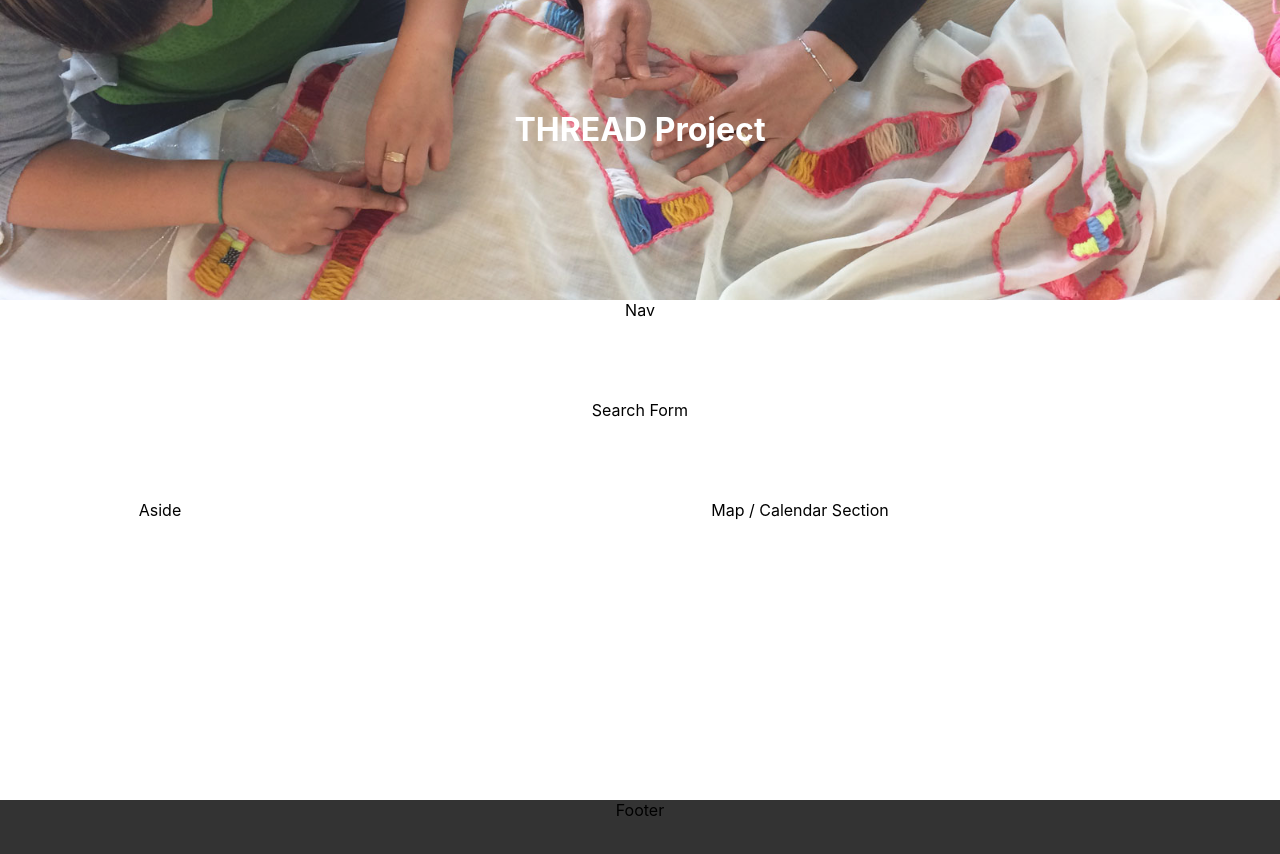
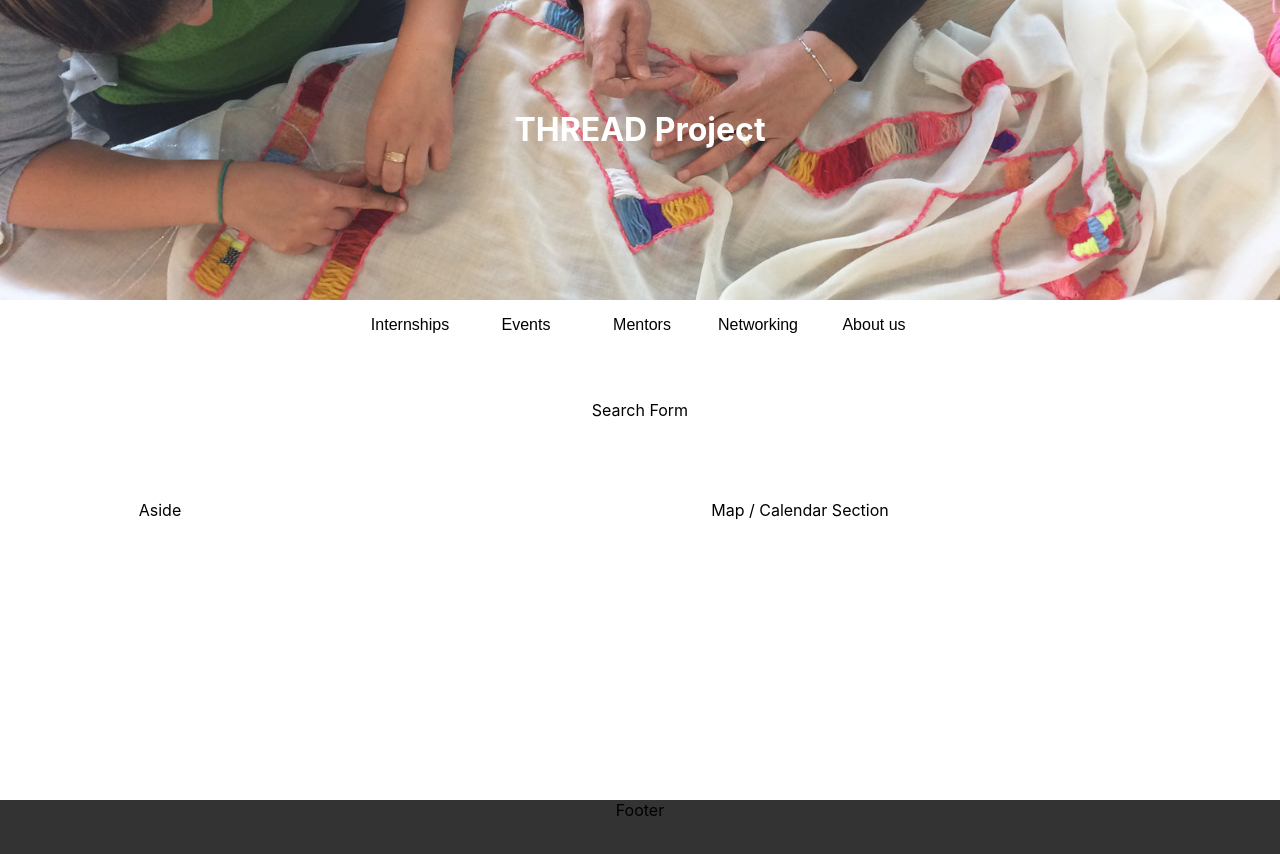
Before and after one commit to paredesrichard/thread-app-project, a React (Create React App) app: page / in a window 1280 px wide. Shown: the top 854 px of the page. Built offline with nearby package versions, Linux system fonts and the light colour scheme.

Commit message:
Added the actual navigation menu with css

```diff
--- a/src/components/Navmenu.css
+++ b/src/components/Navmenu.css
@@ -1,3 +1,47 @@
 nav {
   grid-area: nav;
 }
+
+nav ul {
+  list-style: none;
+  background-color: white;
+  color: gray;
+  text-align: center;
+  padding: 0;
+  margin: 0;
+}
+
+nav li {
+  font-family: "Oswald", sans-serif;
+  font-size: 1em;
+  line-height: 40px;
+  height: 40px;
+  border-bottom: 1px solid #888;
+}
+
+nav a {
+  text-decoration: none;
+  color: black;
+  display: block;
+  transition: 0.3s background-color;
+}
+
+nav a:hover {
+  background-color: gray;
+  color: white;
+}
+
+@media screen and (min-width: 700px) {
+  nav li {
+    width: 120px;
+    border-bottom: none;
+    height: 50px;
+    line-height: 50px;
+    font-size: 1em;
+  }
+
+  nav li {
+    display: inline-block;
+    margin-right: -4px;
+  }
+}
--- a/src/components/Navmenu.jsx
+++ b/src/components/Navmenu.jsx
@@ -2,7 +2,29 @@ import React from "react";
 import "./Navmenu.css";
 
 const Navmenu = () => {
-  return <nav>Nav</nav>;
+  return (
+    <nav>
+      <ul>
+        <li class="internships">
+          <a href="#internships">Internships</a>
+        </li>
+        <li class="events">
+          <a class="active" href="#events">
+            Events
+          </a>
+        </li>
+        <li class="mentors">
+          <a href="#mentors">Mentors</a>
+        </li>
+        <li class="networking">
+          <a href="#networking">Networking</a>
+        </li>
+        <li class="about">
+          <a href="#about">About us</a>
+        </li>
+      </ul>
+    </nav>
+  );
 };
 
 export default Navmenu;
```
